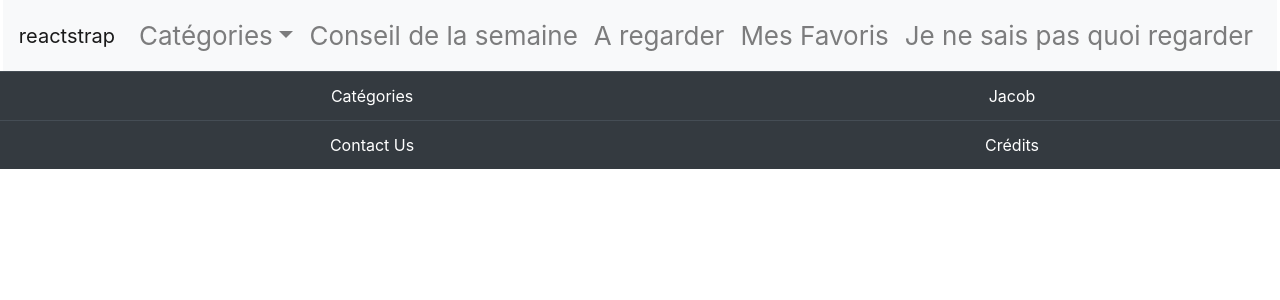
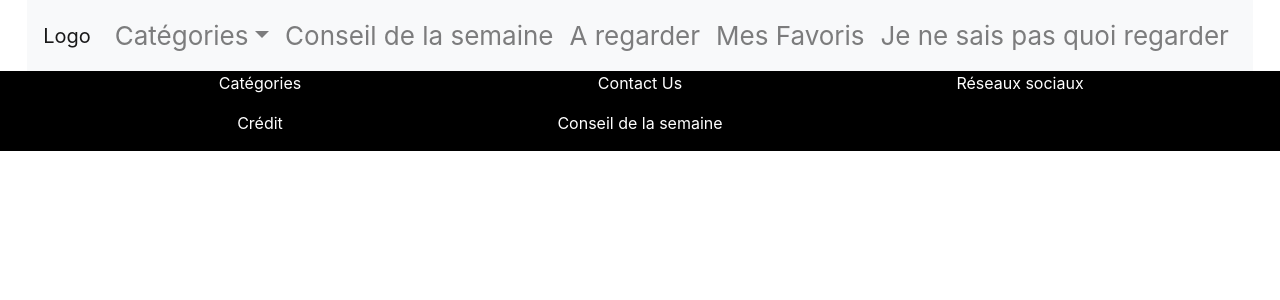
Before and after one commit to WildCodeSchool/toulouse-0219-js-moviescreen, a React (Create React App) app: page / in a window 1280 px wide. Shown: the top 300 px of the page. Built offline with nearby package versions, Linux system fonts and the light colour scheme.

Commit message:
navbar et footer complet presque

```diff
--- a/src/App.css
+++ b/src/App.css
@@ -31,3 +31,8 @@
     transform: rotate(360deg);
   }
 }
+
+.fond-foot {
+  background-color: black;
+  color:white;
+}
--- a/src/App.js
+++ b/src/App.js
@@ -1,5 +1,5 @@
 import React, { Component } from 'react';
-import logo from './logo.svg';
+
 import './App.css';
 import Example from './components/navbar';
 import Footer from './components/footer';
--- a/src/components/footer.js
+++ b/src/components/footer.js
@@ -1,27 +1,30 @@
 import React from 'react';
-import { Table } from 'reactstrap';
+import { ListGroup, ListGroupItem } from 'reactstrap';
 
-export default class Example extends React.Component {
+export default class Footer extends React.Component {
   render() {
     return (
-      <Table dark>
-
-        <tbody>
-
-
-
-          <tr>
-            <td>Catégories</td>
-            <td>Jacob</td>
-
-          </tr>
-          <tr>
-            <td>Contact Us</td>
-            <td> Crédits</td>
-
-          </tr>
-        </tbody>
-      </Table>
+        <footer className="fond-foot">
+            <div className="container">
+                <div className="row">
+                    <div className="col-sm-12 col-md-6 col-lg-4">
+                        <p>Catégories</p>
+                    </div>
+                    <div className="col-sm-12 col-md-6 col-lg-4">
+                        <p>Contact Us</p>
+                    </div>
+                    <div className="col-sm-12 col-md-6 col-lg-4">
+                        <p>Réseaux sociaux</p>
+                    </div>
+                    <div className="col-sm-12 col-md-6 col-lg-4">
+                        <p>Crédit</p>
+                    </div>
+                    <div className="col-sm-12 col-md-6 col-lg-4">
+                        <p>Conseil de la semaine</p>
+                    </div>
+                </div>
+            </div>
+        </footer>
     );
-  }
+    }
 }
--- a/src/components/navbar.js
+++ b/src/components/navbar.js
@@ -30,7 +30,7 @@ export default class Example extends React.Component {
     return (
       <div>
         <Navbar color="light" light expand="md">
-          <NavbarBrand href="/">reactstrap</NavbarBrand>
+          <NavbarBrand href="/">Logo</NavbarBrand>
           <NavbarToggler onClick={this.toggle} />
           <Collapse isOpen={this.state.isOpen} navbar>
             <Nav className="ml-center" navbar>
```
